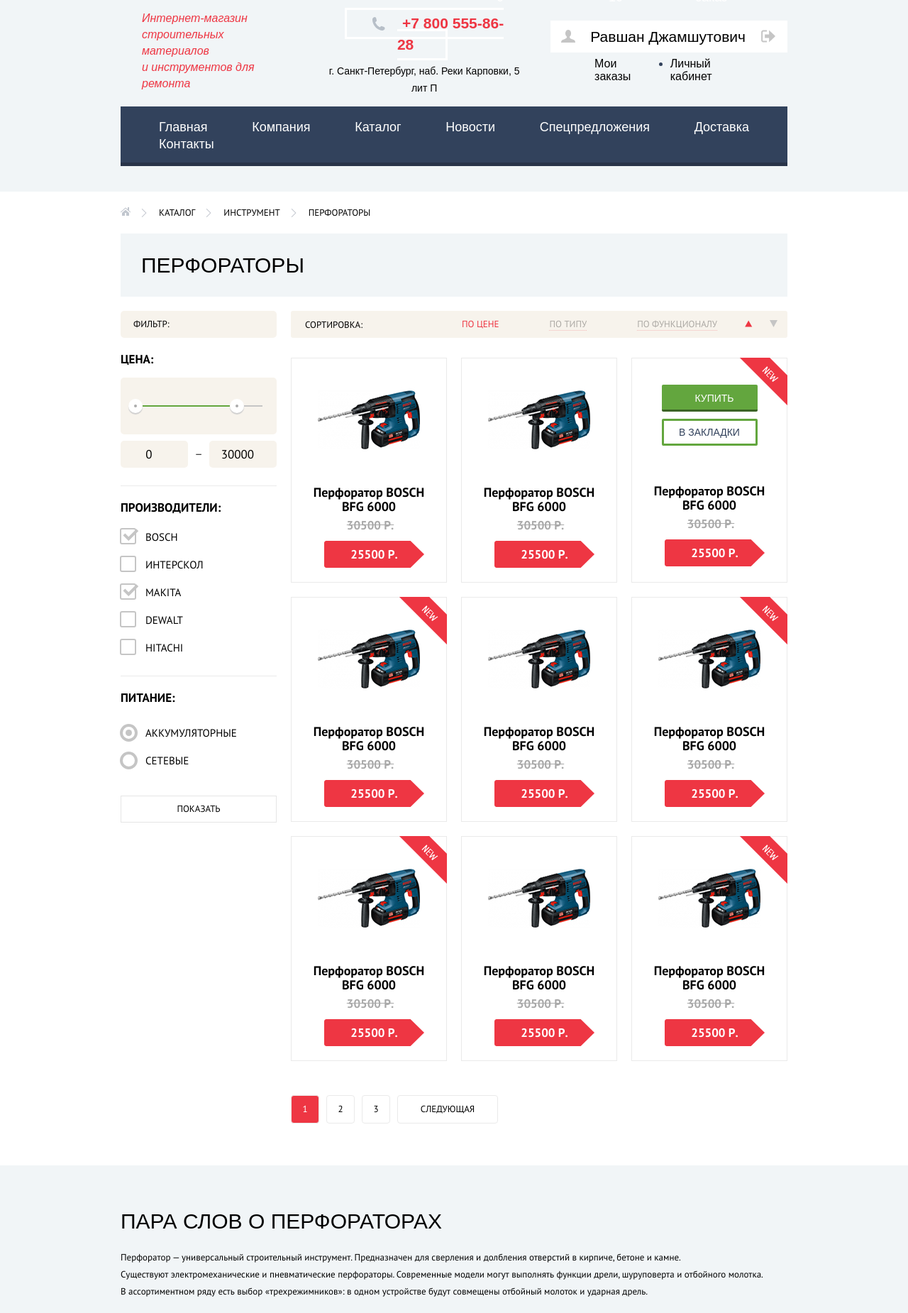
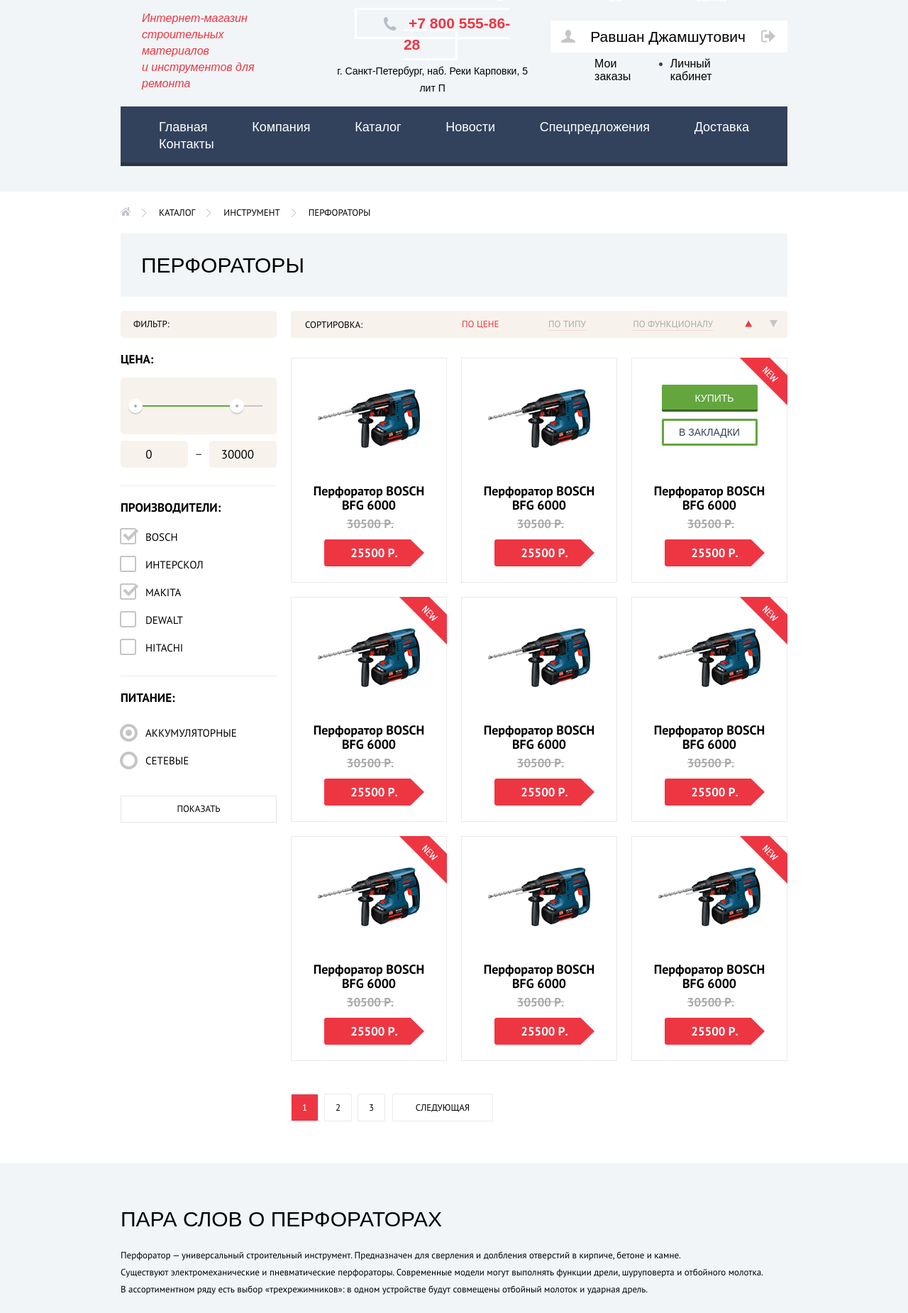
Before and after one commit to bdmitrij1/1476649-technomart-31, a plain HTML site: page catalog.html in a window 1280 px wide. Shown: the part 50-1900 px from the top of the page at 71% size. Drawn offline with Linux system fonts and the light colour scheme; a web font is replaced by a local one.

Commit message:
Исправил правки
Исправил базовые правки + часть дополнительных.

```diff
--- a/catalog.html
+++ b/catalog.html
@@ -11,7 +11,6 @@
   <link href="https://fonts.googleapis.com/css2?family=Cuprum:ital@0;1&family=PT+Sans:wght@400;700&display=swap" rel="stylesheet">
   <link href="css/normalize.css" rel="stylesheet">
   <link href="css/style.css" rel="stylesheet">
-  <script src="js/javascript.js"></script>
 </head>
 <body class="page-body">
   <header class="main-head catalog-head">
@@ -19,7 +18,7 @@
       <div class="main-navigation-block-1">
         <div class="center main-navigation-block-1-flex">
           <div class="logo-and-form">
-            <a href="/index.html" class="main-header-logo">
+            <a href="index.html" class="main-header-logo">
               <img src="img/icon/logo.png" alt="Перейти на главную страницу" width="220" height="47">
             </a>
             <form class="search-form" action="https://echo.htmlacademy.ru/courses" method="get">
@@ -42,8 +41,8 @@
             строительных материалов<br>
             и инструментов для ремонта
           </p>
-          <p class="main-navigation-contacts">
-            <a class="main-navigation-tel" href="tel:+78005558628">+7 800 555-86-28</a>
+          <p class="main-navigation-contacts main-navigation-contacts-catalog">
+            <a class="main-navigation-tel main-navigation-tel-catalog" href="tel:+78005558628">+7 800 555-86-28</a>
             <span class="main-navigation-adress">г. Санкт-Петербург, наб. Реки Карповки, 5 лит П</span>
           </p>
           <div class="main-navigation-profile">
@@ -60,7 +59,7 @@
       </div>
       <div class="center">
         <ul class="site-navigation">
-          <li><a href="/index.html">Главная</a></li>
+          <li><a href="index.html">Главная</a></li>
           <li><a href="blank.html">Компания</a></li>
           <li><a href="catalog.html">Каталог</a></li>
           <li><a href="blank.html">Новости</a></li>
@@ -324,7 +323,7 @@
             г. Санкт-Петербург, наб. Реки Карповки, 5 лит П
             <a class="footer-phone" href="tel:+78005558628">+7 800 555-86-28</a>
           </p>
-          <a class="footer-logo" href="/index.html"><img src="img/icon/logo-footer.png" alt="Логотип компании Техномарт" width="220" height="68"></a>
+          <a class="footer-logo" href="index.html"><img src="img/icon/logo-footer.png" alt="Логотип компании Техномарт" width="220" height="68"></a>
         </section>
         <section class="footer-nav">
           <h2 class="visually-hidden">Меню</h2>
@@ -393,5 +392,6 @@
       </div>
       <button class="modal-close" type="button" name="close-window" aria-label="Закрыть"></button>
   </section>
+  <script src="js/javascript.js"></script>
 </body>
 </html>
--- a/css/style.css
+++ b/css/style.css
@@ -304,6 +304,10 @@ a {
   margin-left: 10px;
 }
 
+.main-navigation-contacts-catalog {
+  margin-left: 33px;
+}
+
 .main-navigation-contacts a {
   color: var(--basic-red);
 }
@@ -321,6 +325,10 @@ a {
   margin-right: 5px;
 }
 
+.main-navigation-tel-catalog {
+  padding: 7px 50px 8px 73px;
+}
+
 .main-navigation-tel::before {
   content: "";
   position: absolute;
@@ -331,6 +339,11 @@ a {
   background-position: 0 0;
   top: 10px;
   left: 35px;
+}
+
+.main-navigation-tel-catalog::before {
+  top: 10px;
+  left: 37px;
 }
 
 .main-navigation-adress {
@@ -772,7 +785,7 @@ a {
 
 .popular-production-list-catalog {
   grid-template-columns: 1fr 1fr 1fr;
-  margin-bottom: 48px;
+  margin-bottom: 46px;
 }
 
 .popular-production-item {
@@ -841,7 +854,7 @@ a {
   max-height: 184px;
   height: 164px;
   align-self: center;
-  margin-top: 6px;
+  margin-top: 4px;
   margin-bottom: 10px;
   object-fit: contain;
 }
@@ -1157,6 +1170,8 @@ a {
 
 .footer-logo {
   order: -1;
+  width: 220px;
+  cursor: pointer;
 }
 
 /* Footer-nav + footer-nav-list*/
@@ -1827,6 +1842,8 @@ a {
   justify-content: space-between;
   align-items: center;
   width: 360px;
+  margin: 0;
+  padding: 0;
   margin-right: 15px;
 }
 
@@ -1862,13 +1879,20 @@ a {
   background-color: var(--basic-extra-beige);
 }
 
+.sorting-list li:nth-of-type(2) {
+  margin-left: 3px;
+}
+
+.sorting-list li:nth-of-type(3) {
+  margin-right: 6px;
+}
+
 .sorting-button {
   border: none;
   margin: 0;
   padding: 0;
   margin-left: 24px;
   background-color: var(--basic-extra-beige);
-
 }
 
 .sorting-button-max,
@@ -1973,21 +1997,25 @@ a {
 }
 
 .pagination-item {
-  width: 38px;
-  height: 38px;
+  width: 37px;
+  height: 37px;
   border: 1px solid var(--basic-border-grey);
   border-radius: 2px;
   text-align: center;
   line-height: 18px;
   text-transform: uppercase;
-  border-radius: 4px;
-  display: flex;
-  margin-right: 10px;
+  border-radius: 2px;
+  display: flex;
+  margin-right: 8px;
+}
+
+.pagination-item:last-child {
+  margin-left: 2px;
 }
 
 .pagination-item:last-child {
   width: 140px;
-  height: 38px;
+  height: 37px;
   margin-right: 0px;
 }
 
```
Also changed, not shown: blank.html (+3 -3 lines), index.html (+4 -4 lines), img/icon/filter-sort/checkbox-on .png (deleted).
